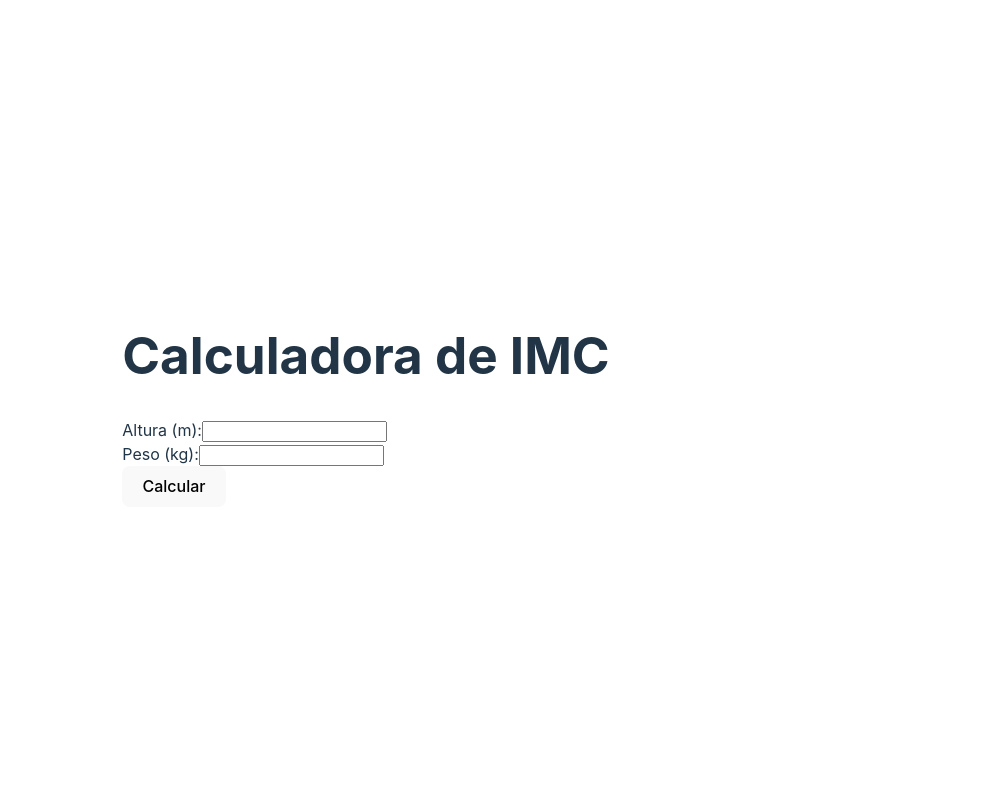
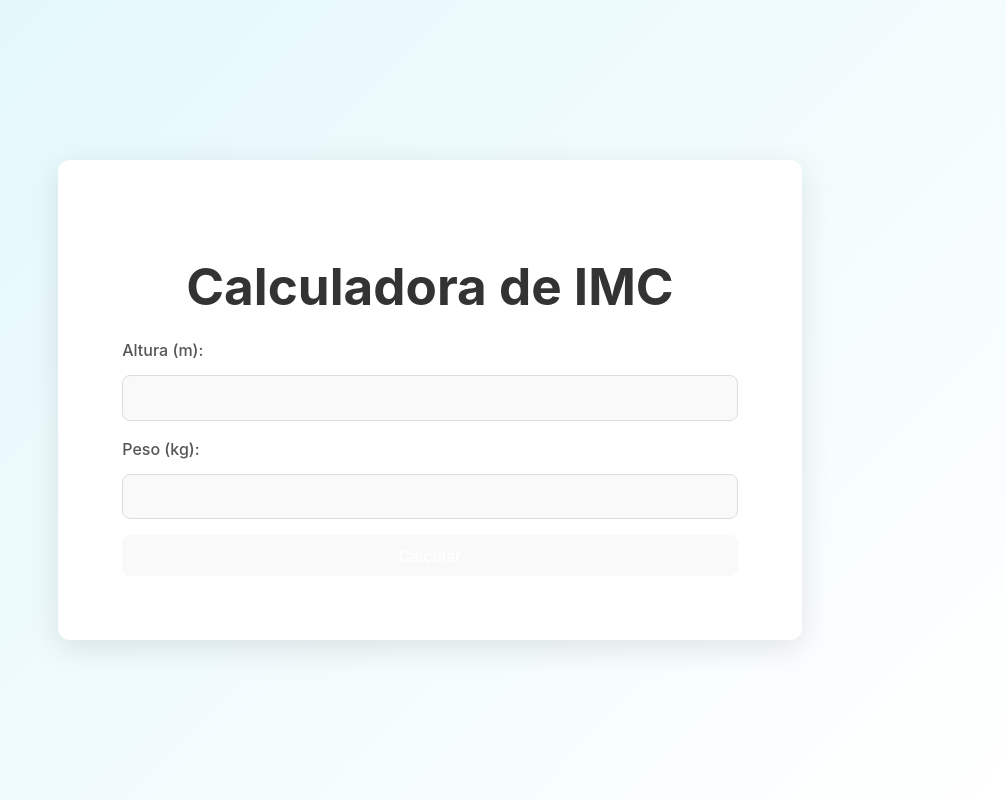
Before and after one commit to lucasgazzola/2025_proyecto1_front_imc, a React (Vite) app: page / in a window 1280 px wide. Shown: the whole page, without its empty margins (274-1280 px from the left). Built offline with nearby package versions, Linux system fonts and the light colour scheme; no server answers.

Commit message:
agregada validación de máximos valores

```diff
--- a/src/ImcForm.tsx
+++ b/src/ImcForm.tsx
@@ -1,4 +1,5 @@
 import axios from 'axios'
+import './ImcForm.css'
 import React, { useState } from 'react'
 import { API } from './api'
 
@@ -25,6 +26,15 @@ function ImcForm() {
       return
     }
 
+    // Validación para valores menores a 500 kg y 3 metros de altura
+    if (alturaNum > 3 || pesoNum > 500) {
+      setError(
+        'Por favor, ingresa valores válidos (altura < 3m y peso < 500kg).'
+      )
+      setResultado(null)
+      return
+    }
+
     // Se extrae la URL de la API
     try {
       const response = await axios.post(API.IMC.CALCULAR, {
@@ -43,12 +53,14 @@ function ImcForm() {
 
   return (
     <div>
-      <div>
+      <div className="container">
         <h1>Calculadora de IMC</h1>
         <form onSubmit={handleSubmit}>
-          <div>
-            <label>Altura (m):</label>
+          <div className="input-group">
+            <label htmlFor="altura">Altura (m):</label>
             <input
+              id="altura"
+              name="altura"
               type="number"
               value={altura}
               onChange={e => setAltura(e.target.value)}
@@ -56,9 +68,11 @@ function ImcForm() {
               min="0.1"
             />
           </div>
-          <div>
-            <label>Peso (kg):</label>
+          <div className="input-group">
+            <label htmlFor="peso">Peso (kg):</label>
             <input
+              id="peso"
+              name="peso"
               type="number"
               value={peso}
               onChange={e => setPeso(e.target.value)}
```
